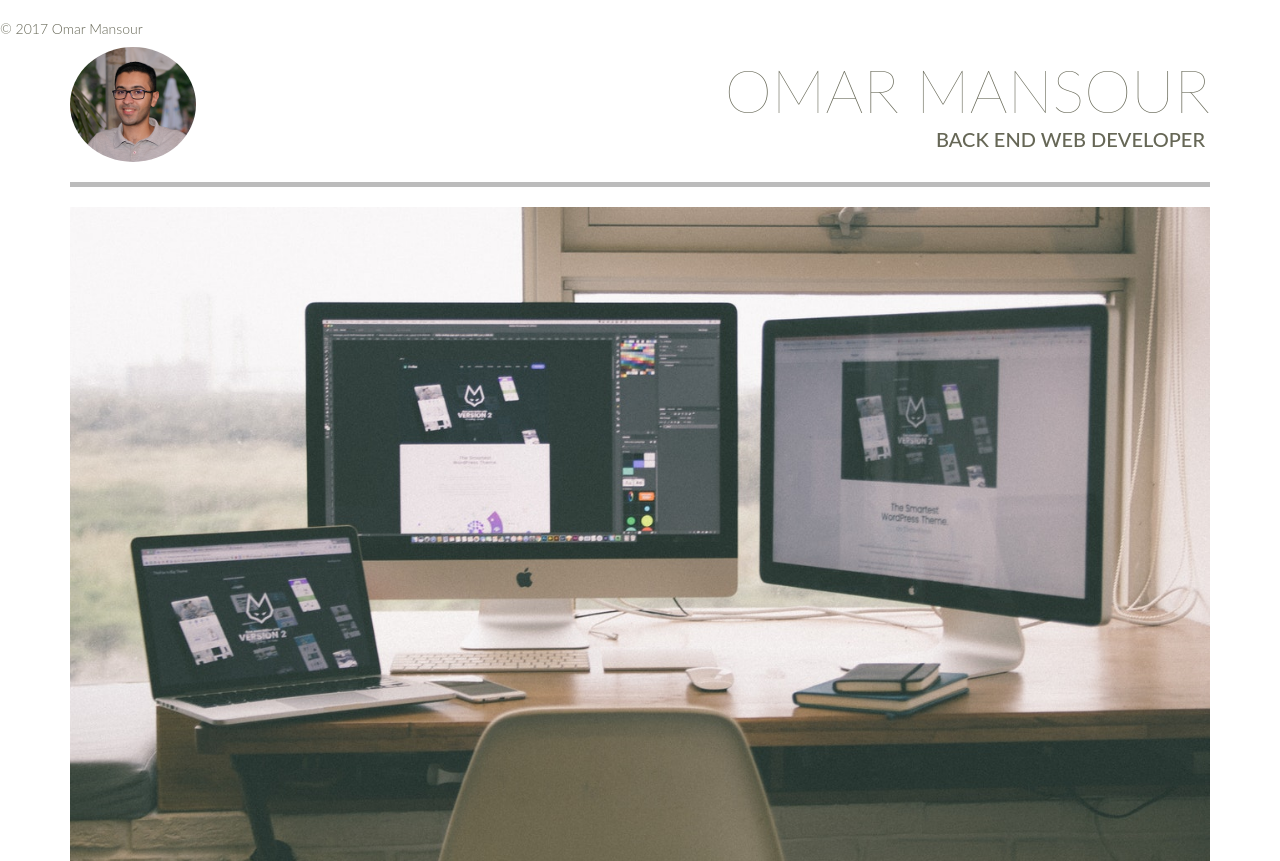
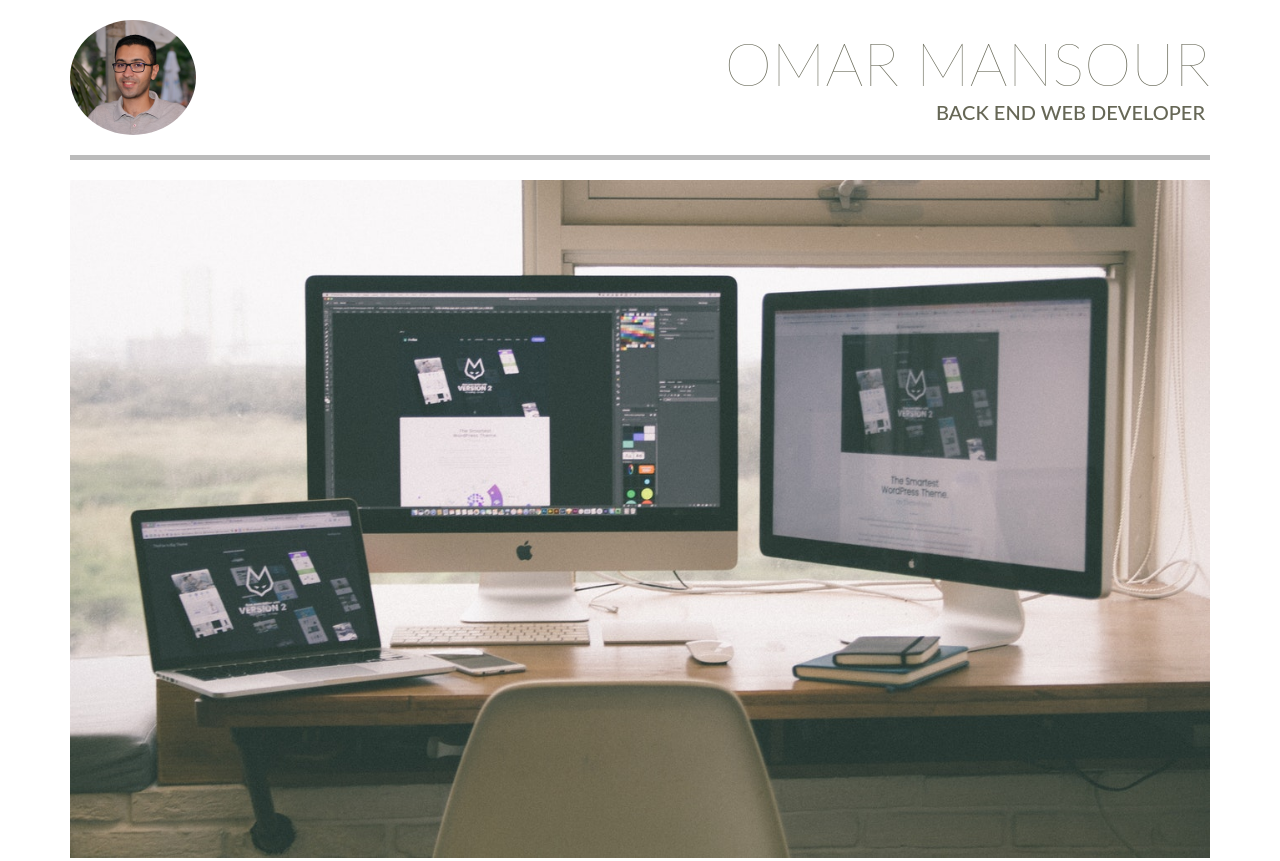
Before and after one commit to OmarElraies/Portfolio-Site, a plain HTML site: page index.html in a window 1280 px wide. Shown: the top 861 px of the page. Drawn offline with Linux system fonts and the light colour scheme.

Commit message:
Update index.html

```diff
--- a/index.html
+++ b/index.html
@@ -18,7 +18,7 @@
   <![endif]-->
 </head>
 <body>
-  <p>© 2017 Omar Mansour</p>
+
   <div class="container">
     <header class="row">
       <div class="col-md-6">
```
